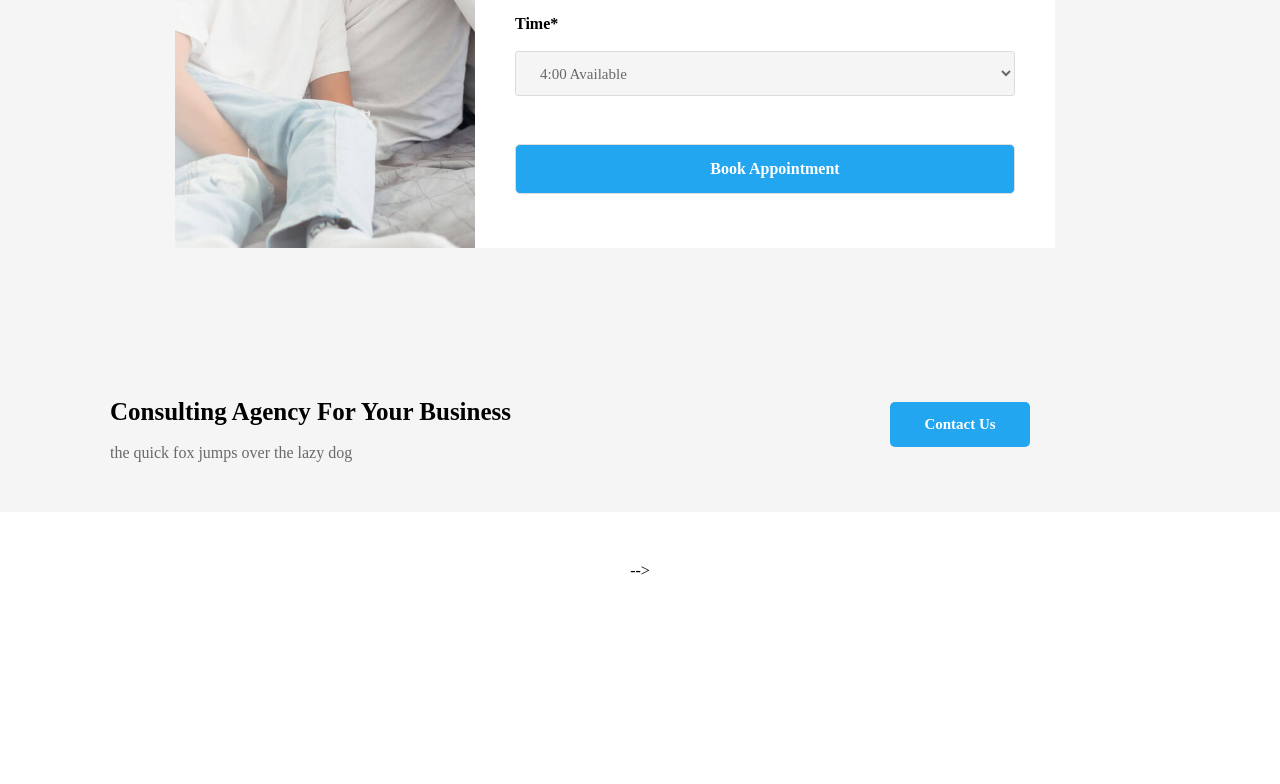
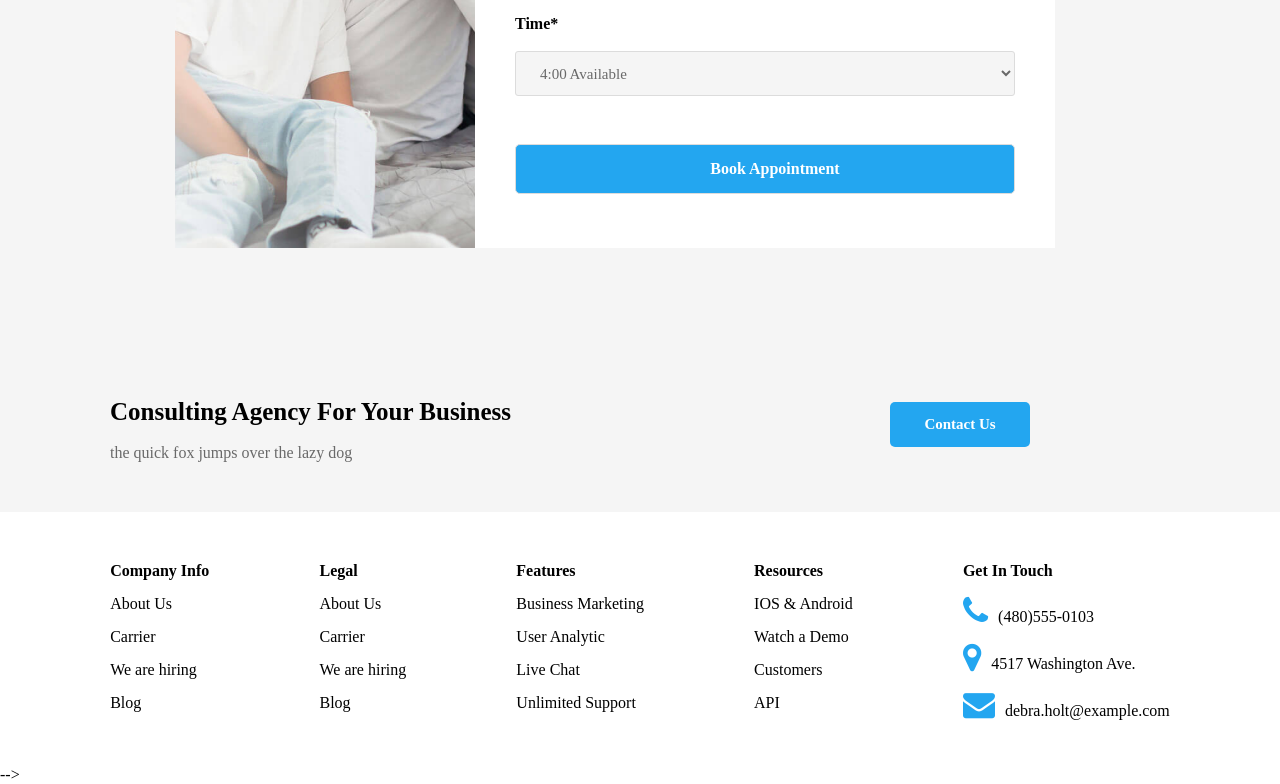
Before and after one commit to JoyleneKirui/Insurance-Website, a plain HTML site: page index.html in a window 1280 px wide. Shown: the part 4502-5286 px from the top of the page. Before the commit the page ends 5112 px from the top, so only its background shows below. Drawn offline with Linux system fonts and the light colour scheme.

Commit message:
Added ordered list

```diff
--- a/index.html
+++ b/index.html
@@ -205,7 +205,7 @@
     </div>
   </main>
     <footer>
-       <!--
+
       <ol>
         <li>Company Info</li>
         <li>About Us</li>
@@ -241,7 +241,7 @@
         <li><span class="fa fa-map-marker fa-2x"></span>4517 Washington Ave.</li>
         <li><span class="fa fa-envelope fa-2x"></span>debra.holt@example.com</li>
       </ol>
-    </footer>
+    </footer><!--
     <div class = "last">
       <p>Made with Love by FigmaLand All Rights Reserved</p>
       <div>
```
